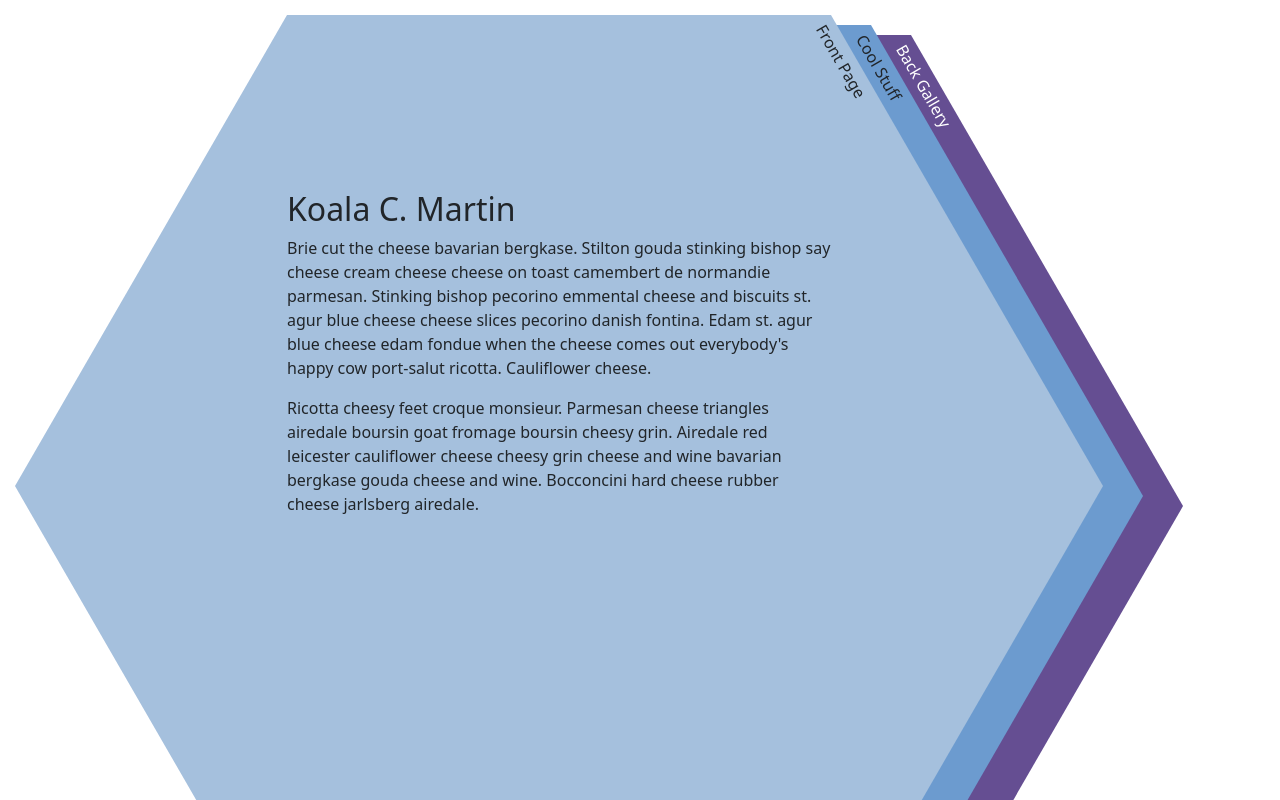
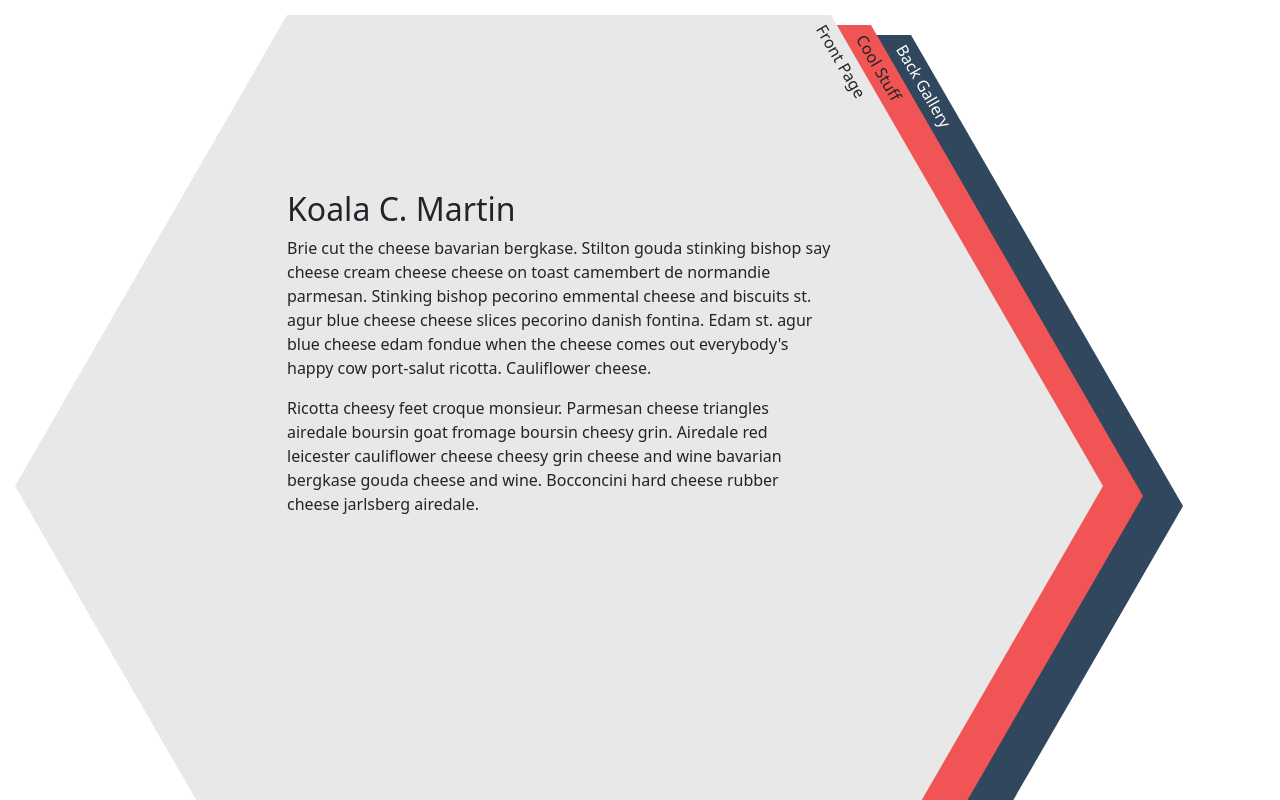
Before and after one commit to Tihifas/react-portfolio, a React (Create React App) app: page / in a window 1280 px wide. Shown: the top 800 px of the page. Built offline with nearby package versions, Linux system fonts and the light colour scheme.

Commit message:
Going with gray, red, dark-teal for now

```diff
--- a/src/css/layout.css
+++ b/src/css/layout.css
@@ -16,20 +16,31 @@
 }
 
 .theme-1 .background-color-1{
-    background-color: #A5C0DD;
+    background-color: #E8E8E8;
    }
 
 .theme-2  .background-color-1 {
-    background-color: #6C9BCF;
+    background-color: #F05454;
    }
 
 .theme-3 .background-color-1 {
- background-color: #654E92;
+ background-color: #30475E;
 }
 
 .theme-3 {
     color: white;
 }
+
+/*
+light
+92AFD7
+
+dark
+262A56
+
+*/
+
+
 
 /*--- HEXAGONS ---*/
 .html-hexagon-container{
```
